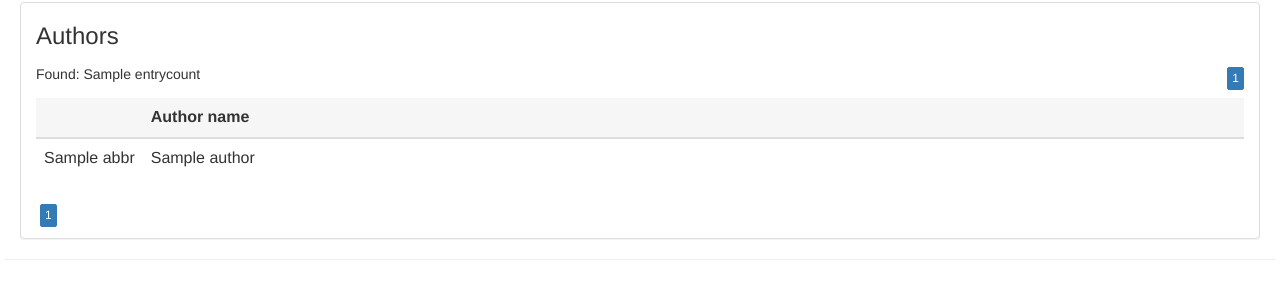
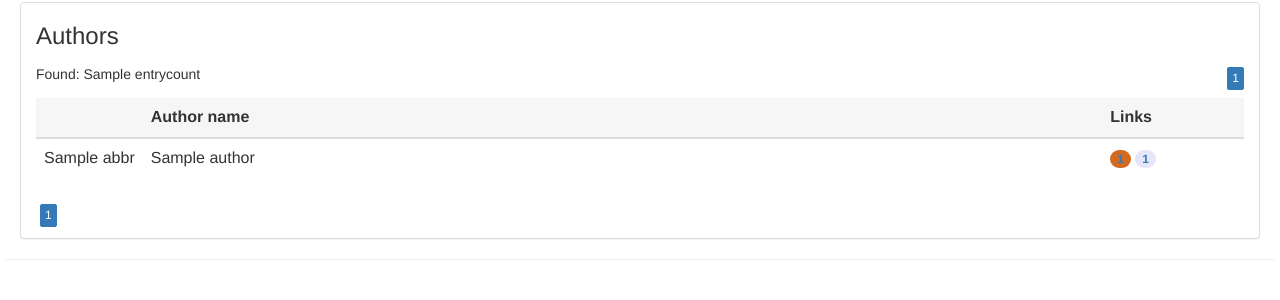
Before and after one commit to ErwinKomen/RU-passim, a Django app: template passim/passim/seeker/templates/seeker/author_list.html in a window 1280 px wide. Shown: the part 225-525 px from the top of the page. Run offline with Django 3.2, Linux system fonts and the light colour scheme; the template is opened without the code that fills it: most values are stand-ins (such as "Sample title", 1, 10 or a date in 2020); form fields are guessed from the names that the template uses; some libraries are stand-ins or nearby versions.

Commit message:
Issue #130 - verder

```diff
--- a/passim/passim/seeker/templates/seeker/author_list.html
+++ b/passim/passim/seeker/templates/seeker/author_list.html
@@ -171,7 +171,15 @@
         <div class="row">
           <div class="col-md-12">
             <table class="table table-hover">
-              <thead><tr><th class="hidden">id</th><th>&nbsp;</th><th>Author name</th><th><!-- Buttons --></th></tr></thead>
+              <thead>
+                <tr>
+                  <th class="hidden">id</th>
+                  <th>&nbsp;</th>
+                  <th>Author name</th>
+                  <th title="Number of links from Sermon Descriptions and Gold Sermons">Links</th>
+                  <th><!-- Buttons --></th>
+                </tr>
+              </thead>
               <tbody>
               {% for author in object_list %}
                 <tr class="dict-entry">
@@ -201,6 +209,25 @@
                       </div>
                     {% endif %}
 
+                  </td>
+
+                  <!-- Number of links from sermon description and gold sermons -->
+                  <td class="tdnowrap">
+                    {% if author.author_goldsermons.count %}
+                      <span class="badge jumbo-2" title="linked gold sermons" >
+                        <a href="{% url 'search_gold' %}?author={{author.id}}">
+                        {{author.author_goldsermons.count}}
+                        </a>
+                      </span>
+                    {% endif %}
+
+                    {% if author.author_sermons.count %}
+                      <span class="badge jumbo-1" title="linked sermon descriptions" >
+                        <a href="{% url 'sermon_list' %}?author={{author.id}}">
+                        {{author.author_sermons.count}}
+                          </a>
+                      </span>
+                    {% endif %}
                   </td>
 
                   <!-- Short indications for this author-->
```
